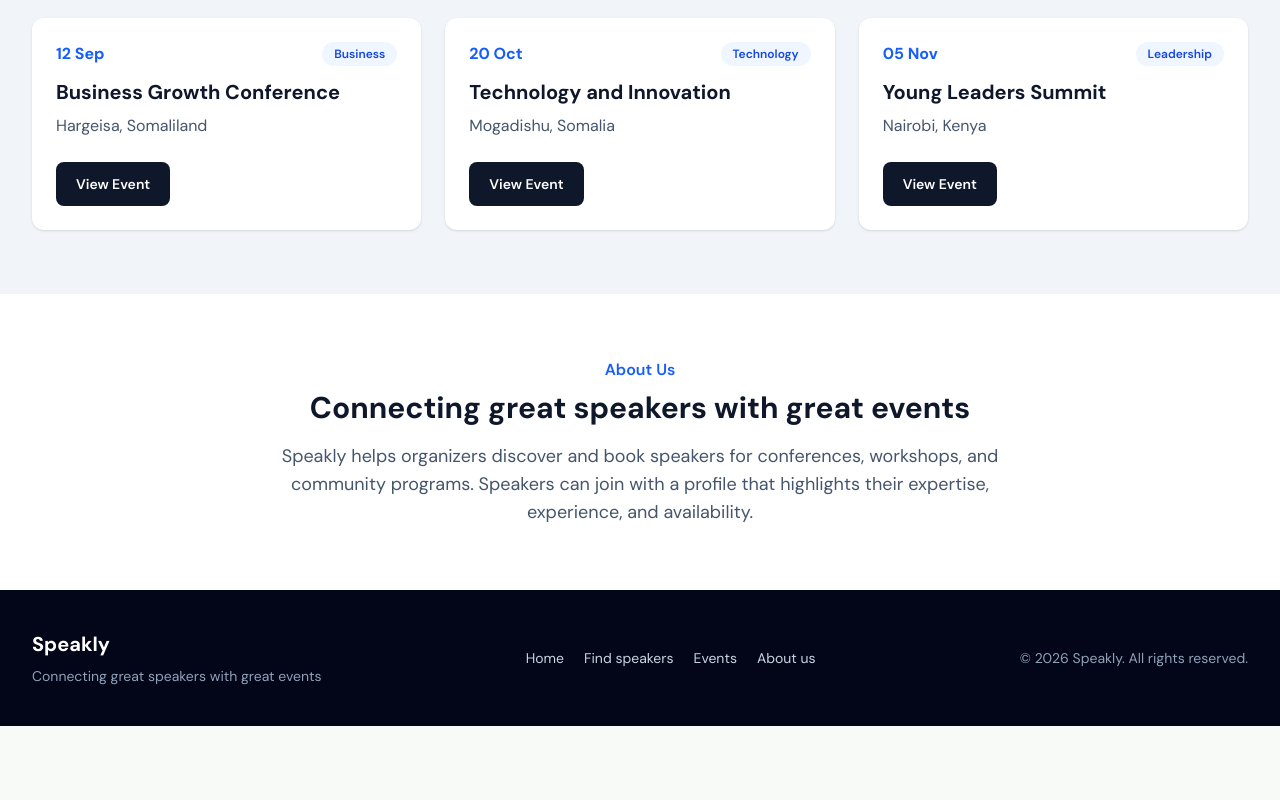
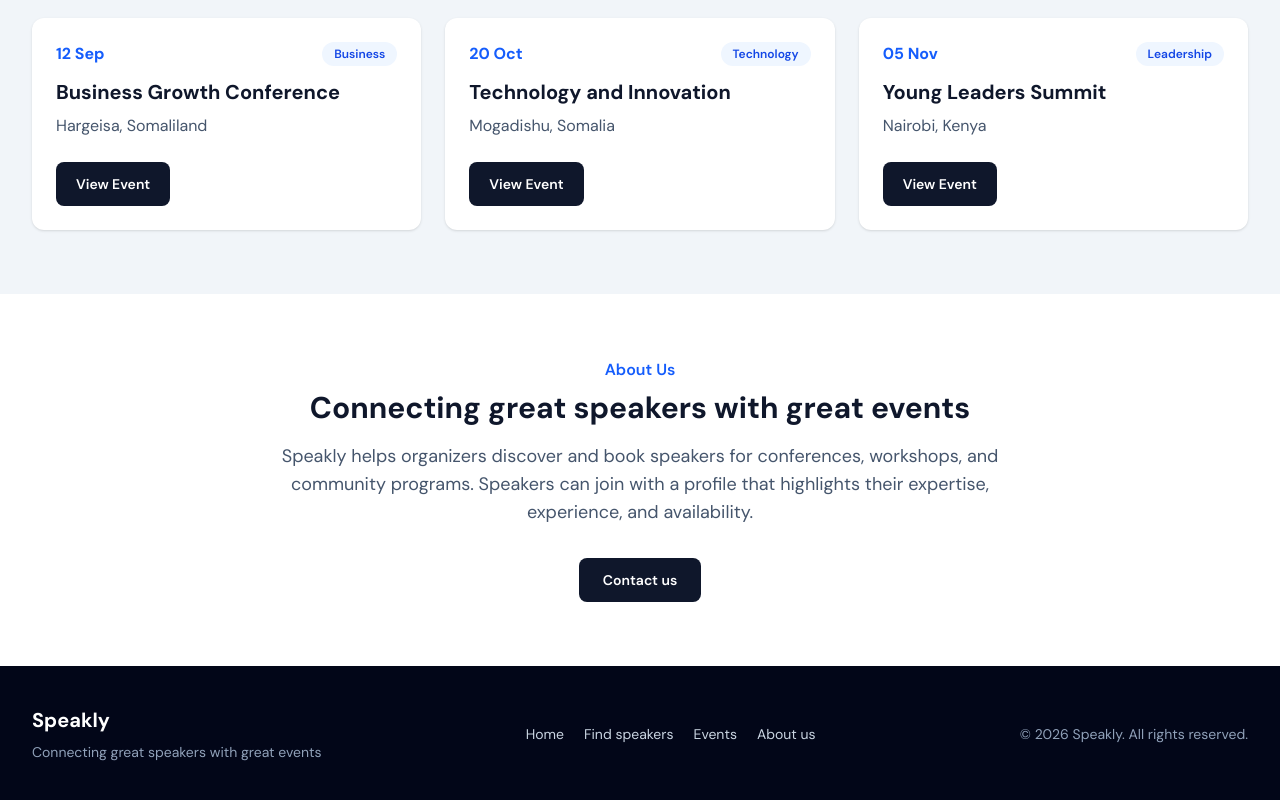
Before and after one commit to Abdullahi47/speaker-event-booking-platform-, a React (Vite) app in the folder frontend/: page / in a window 1280 px wide. Shown: the part 2823-3623 px from the top of the page. Before the commit the page ends 3549 px from the top, so only its background shows below. Built offline with nearby package versions, Linux system fonts and the light colour scheme.

Commit message:
feat: add a contact action in the about section

```diff
--- a/frontend/src/components/About.jsx
+++ b/frontend/src/components/About.jsx
@@ -8,6 +8,12 @@ function About() {
           Speakly helps organizers discover and book speakers for conferences, workshops, and community programs.
           Speakers can join with a profile that highlights their expertise, experience, and availability.
         </p>
+        <a
+          className="mt-8 inline-block rounded-lg bg-slate-900 px-6 py-3 text-sm font-semibold text-white hover:bg-slate-700"
+          href={`mailto:hello@speakly.com?subject=${encodeURIComponent('Speakly enquiry')}`}
+        >
+          Contact us
+        </a>
       </div>
     </section>
   )
```
